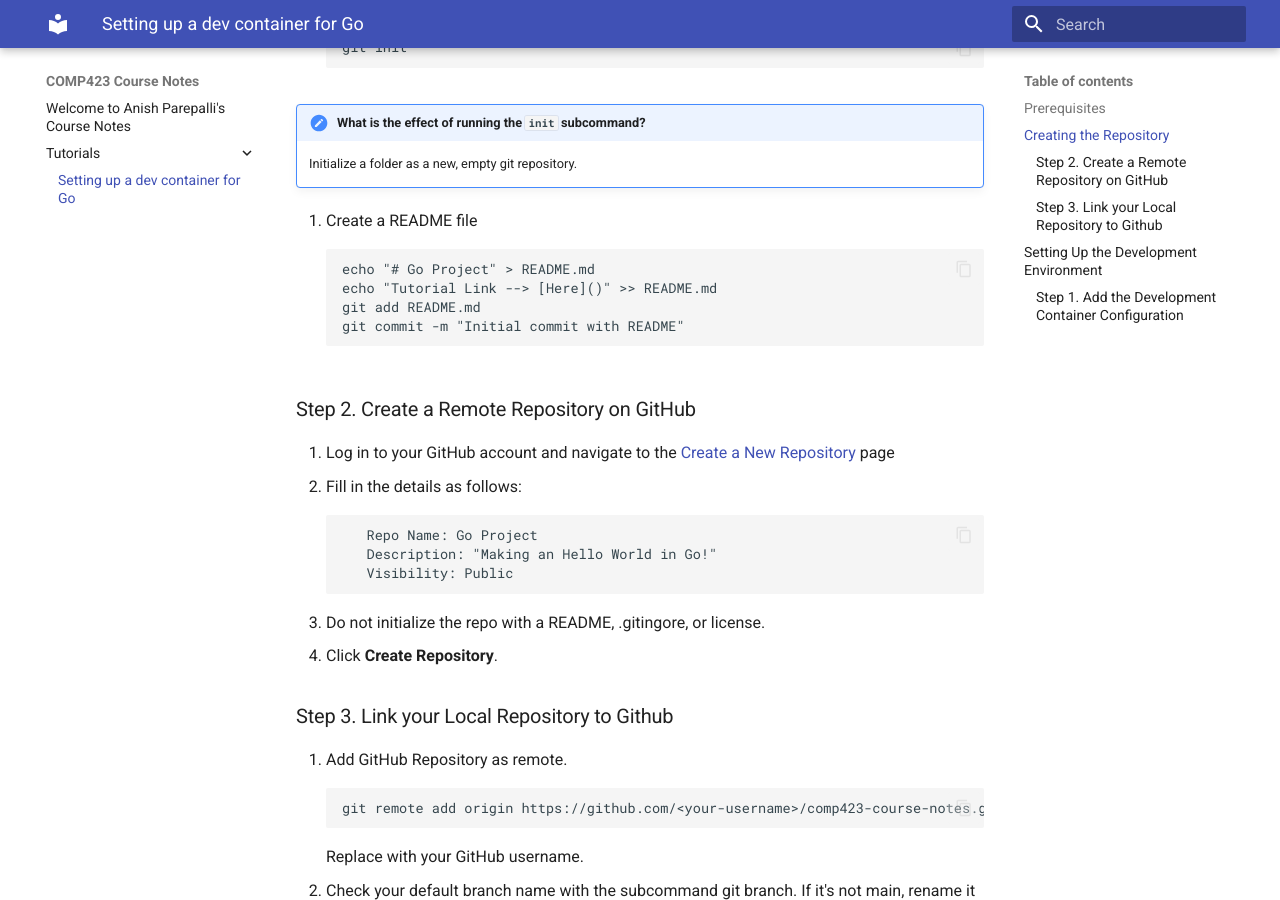
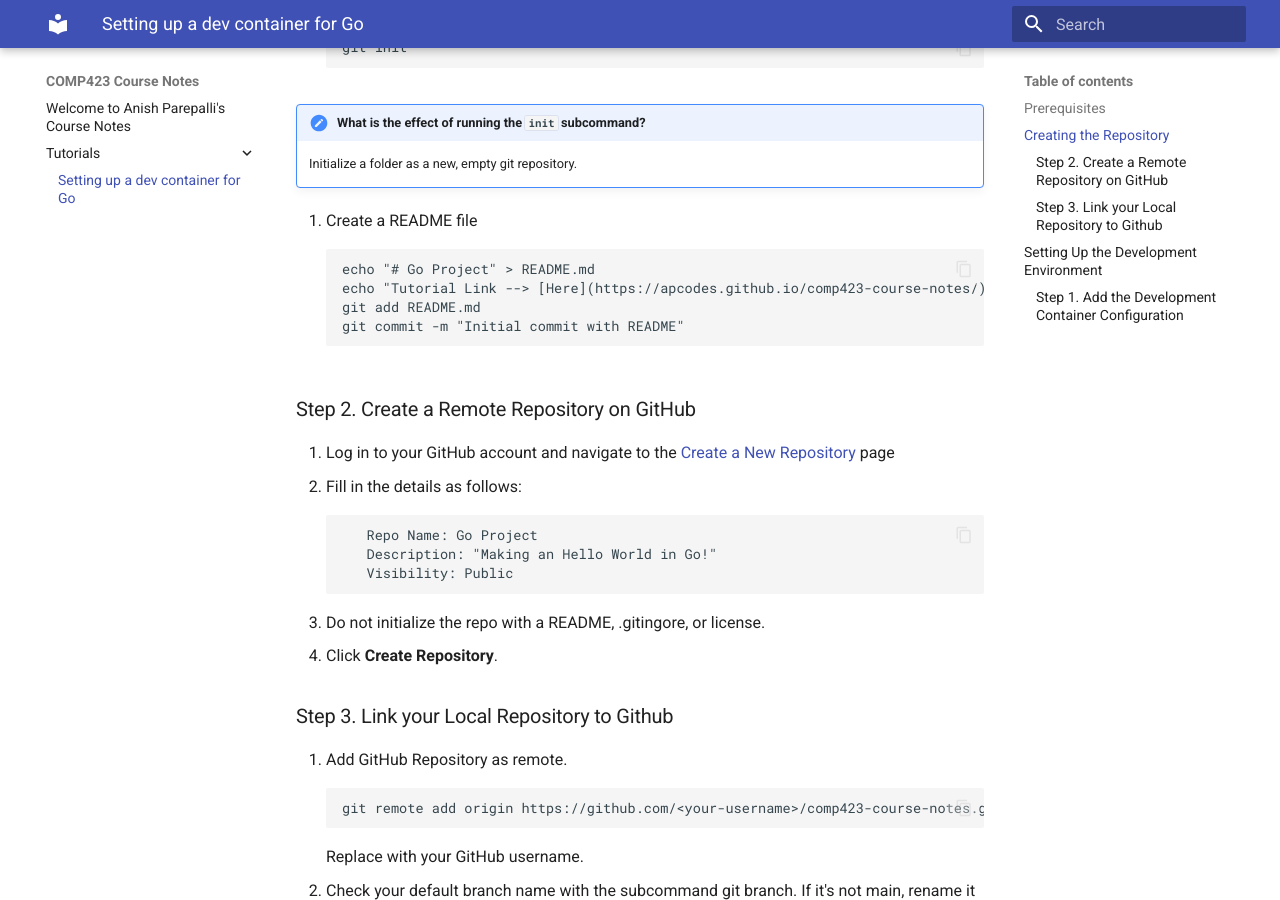
Before and after one commit to apcodes/comp423-course-notes, an MkDocs documentation site: the page built from docs/tutorials/go-setup.md, in a window 1280 px wide and 900 px high, scrolled down 828 px. Built offline with MkDocs 1.6.1 and Material for MkDocs 9.7.7, drawn with Linux system fonts in a browser that asks for light colours; some of the changed lines change nothing that is shown.

Commit message:
Merged changes with partner

````diff
--- a/docs/tutorials/go-setup.md
+++ b/docs/tutorials/go-setup.md
@@ -32,7 +32,7 @@ git init
 4. Create a README file
 ```
 echo "# Go Project" > README.md
-echo "Tutorial Link --> [Here]()" >> README.md
+echo "Tutorial Link --> [Here](https://apcodes.github.io/comp423-course-notes/)" >> README.md
 git add README.md
 git commit -m "Initial commit with README"
 ```
````
